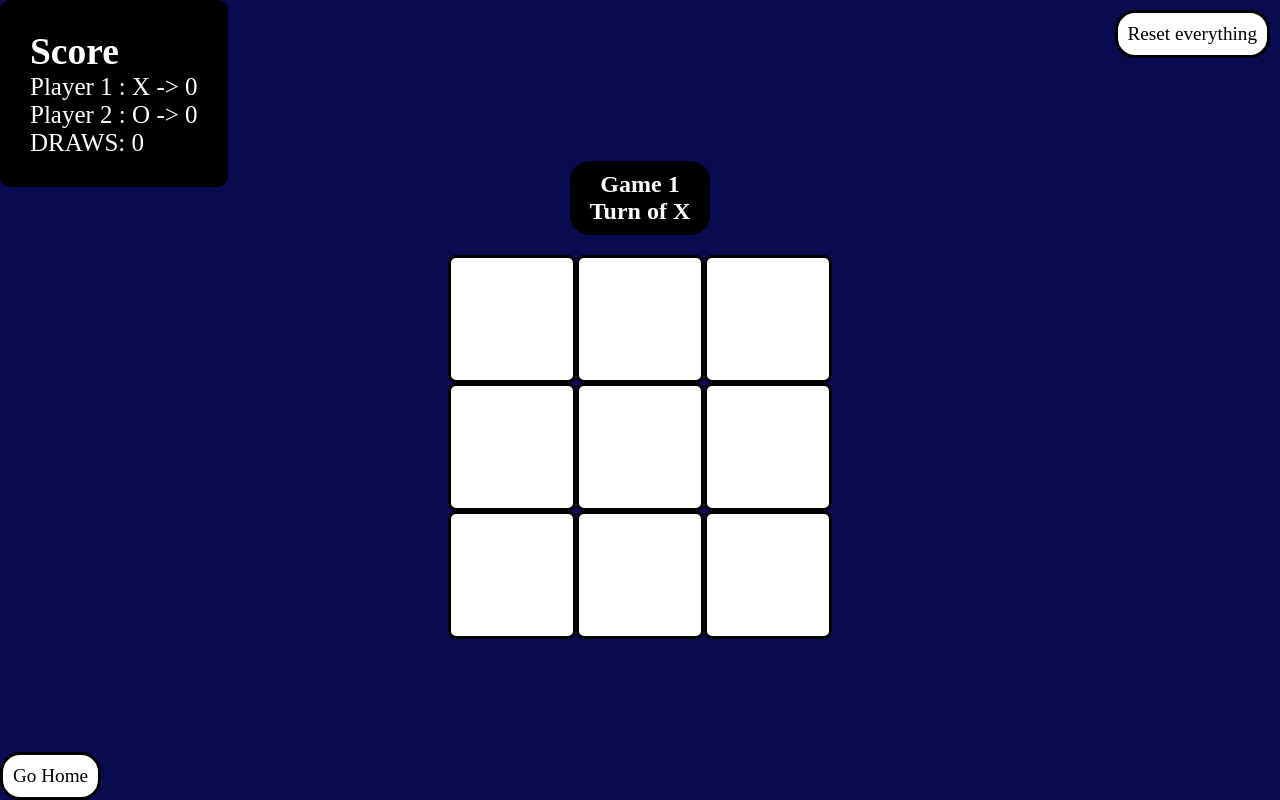
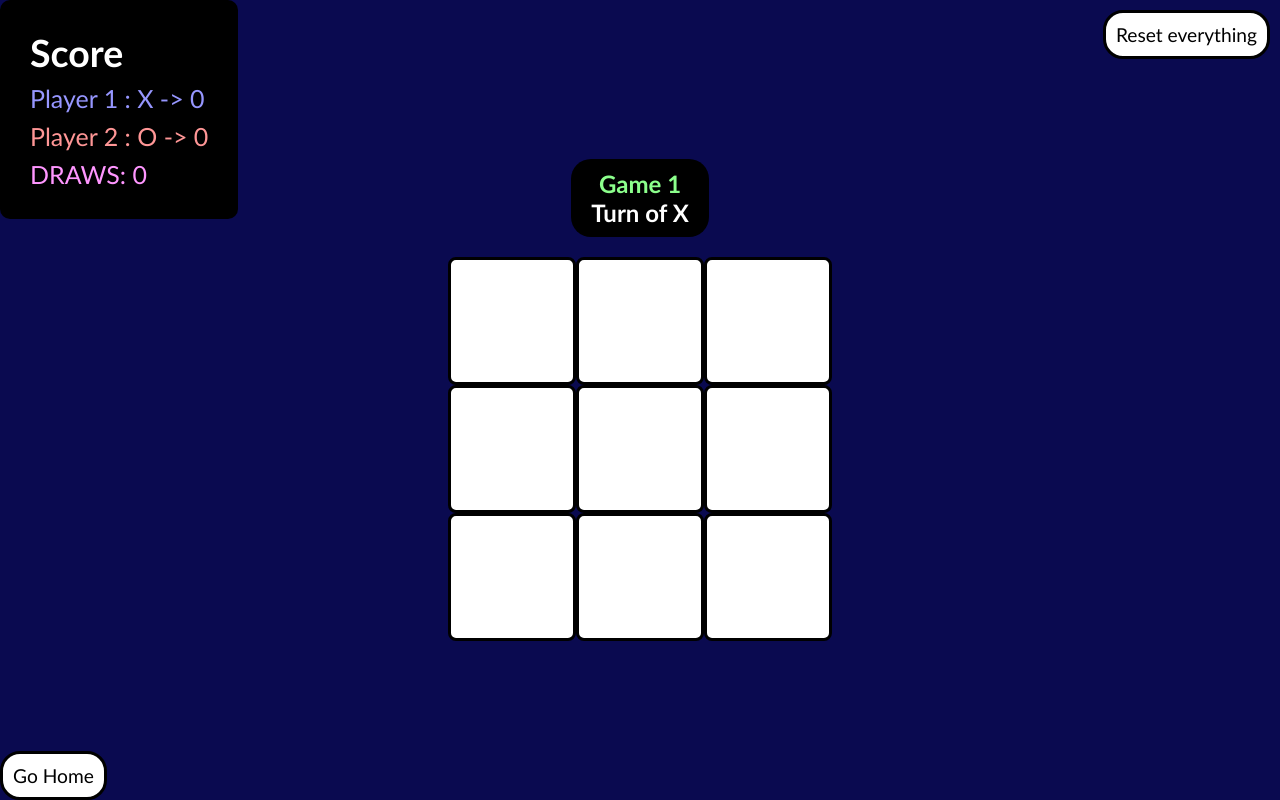
Before and after one commit to DJ5harma/WebGames, a React (Vite) app: page /zero-kaanta in a window 1280 px wide. Built offline with nearby package versions, Linux system fonts and the light colour scheme.

Commit message:
highlighted the winning boxes and added onDraw sound effect

```diff
--- a/src/Pages/ZeroKaanta/ScoreBoard.tsx
+++ b/src/Pages/ZeroKaanta/ScoreBoard.tsx
@@ -1,3 +1,5 @@
+import { isMobile } from "react-device-detect";
+
 export default function ScoreBoard({
 	playerStruct,
 }: {
@@ -12,20 +14,27 @@ export default function ScoreBoard({
 		<div
 			style={{
 				backgroundColor: "black",
-				fontSize: 25,
+				fontSize: isMobile ? 18 : 25,
 				position: "fixed",
 				top: 0,
 				left: 0,
-				padding: 30,
+				padding: isMobile ? 18 : 30,
 				borderRadius: 10,
+				display: "flex",
+				flexDirection: "column",
+				gap: 8,
 			}}
 		>
 			<h2>Score</h2>
-			Player 1 : X {" -> "} {playerStruct[1].wins}
-			<br />
-			Player 2 : O {" -> "} {playerStruct[2].wins}
-			<br />
-			DRAWS: {playerStruct.DRAWS}
+			<p style={{ color: "rgb(150, 150, 255)" }}>
+				Player 1 : X {" -> "} {playerStruct[1].wins}
+			</p>
+			<p style={{ color: "rgb(255, 150, 150)" }}>
+				Player 2 : O {" -> "} {playerStruct[2].wins}
+			</p>
+			<p style={{ color: "rgb(255, 150, 255 )" }}>
+				DRAWS: {playerStruct.DRAWS}
+			</p>
 		</div>
 	);
 }
--- a/src/Pages/ZeroKaanta/ZeroKaanta.tsx
+++ b/src/Pages/ZeroKaanta/ZeroKaanta.tsx
@@ -1,4 +1,4 @@
-import { useState } from "react";
+import { useEffect, useState } from "react";
 import "./ZeroKaanta.css";
 import { isMobile } from "react-device-detect";
 import checkWin from "./checkWin";
@@ -7,11 +7,13 @@ import ScoreBoard from "./ScoreBoard";
 import bloopAudio from "../../assets/bloop.mp3";
 import happyPopAudio from "../../assets/happy-pop.mp3";
 import celebrationAudio from "../../assets/celebration.mp3";
+import failAudio from "../../assets/fail.mp3";
 
 export default function ZeroKaanta() {
 	const clickAudio = new Audio(bloopAudio);
 	const popAudio = new Audio(happyPopAudio);
-	const gameOverSound = new Audio(celebrationAudio);
+	const winSound = new Audio(celebrationAudio);
+	const drawSound = new Audio(failAudio);
 
 	const initialState: " "[] = [" ", " ", " ", " ", " ", " ", " ", " ", " "];
 
@@ -35,7 +37,20 @@ export default function ZeroKaanta() {
 		turnOf: 1,
 	});
 
+	const [winningBoxes, setWinningBoxes] = useState<number[]>([]);
+
 	const CustomButton = ({ number }: { number: number }) => {
+		const [isWinning, setIsWinning] = useState(false);
+
+		useEffect(() => {
+			for (let i = 0; i < 3; i++)
+				if (winningBoxes[i] === number) {
+					setIsWinning(true);
+					return;
+				}
+			setIsWinning(false);
+		}, [winningBoxes.length]);
+
 		return (
 			<button
 				className="clickSpace"
@@ -43,6 +58,9 @@ export default function ZeroKaanta() {
 					width: isMobile ? "28vw" : "10vw",
 					height: isMobile ? "28vw" : "10vw",
 					borderRadius: 8,
+					backgroundColor: isWinning ? "black" : "white",
+					color: isWinning ? "white" : "black",
+					border: isWinning ? "none" : "default",
 				}}
 				onClick={() => {
 					if (winnerIsThere || filledArray[number] !== " ") return;
@@ -51,20 +69,20 @@ export default function ZeroKaanta() {
 					filledArray[number] = playerStruct.turnOf === 1 ? "X" : "O";
 					setFilledArray([...filledArray]);
 
-					if (checkWin(filledArray)) {
+					if (checkWin(filledArray, setWinningBoxes)) {
 						setWinnerIsThere(true);
 
 						const winner = playerStruct.turnOf;
 						if (winner === 1 || winner === 2)
 							playerStruct[winner].wins++;
 						setPlayerStruct({ ...playerStruct });
-						gameOverSound.play();
+						winSound.play();
 						return;
 					}
 					(() => {
 						for (let i = 0; i < 9; i++)
-							if (filledArray[i] === " ") return;
-						gameOverSound.play();
+							if (filledArray[i] === " ") return; // checking if not drawn
+						drawSound.play();
 						setDrawn(true);
 						playerStruct.DRAWS++;
 						setPlayerStruct({
@@ -115,8 +133,8 @@ export default function ZeroKaanta() {
 					textAlign: "center",
 				}}
 			>
-				Game {gameNumber}
-				<br />
+				<p style={{ color: "rgb(140, 255, 140)" }}>Game {gameNumber}</p>
+				<p>
 					{(() => {
 						if (winnerIsThere)
 							return `Winner is ${
@@ -128,6 +146,7 @@ export default function ZeroKaanta() {
 								playerStruct.turnOf === 1 ? "X" : "O"
 							}`;
 					})()}
+				</p>
 			</h2>
 
 			<div>
@@ -159,6 +178,7 @@ export default function ZeroKaanta() {
 							...playerStruct,
 							turnOf: playerStruct.turnOf === 1 ? 2 : 1,
 						});
+						setWinningBoxes([]);
 					}}
 				>
 					Play Again!
@@ -188,6 +208,7 @@ export default function ZeroKaanta() {
 							DRAWS: 0,
 							turnOf: 1,
 						});
+						setWinningBoxes([]);
 					}}
 				>
 					Reset everything
--- a/src/Pages/ZeroKaanta/checkWin.ts
+++ b/src/Pages/ZeroKaanta/checkWin.ts
@@ -1,4 +1,9 @@
-export default function checkWin(filledArray: (" " | "O" | "X")[]) {
+import { Dispatch, SetStateAction } from "react";
+
+export default function checkWin(
+	filledArray: (" " | "O" | "X")[],
+	setWinningBoxes: Dispatch<SetStateAction<number[]>>
+) {
 	function areEqual(n1: number, n2: number, n3: number) {
 		if (filledArray[n1] === " ") return false;
 		if (
@@ -6,6 +11,7 @@ export default function checkWin(filledArray: (" " | "O" | "X")[]) {
 			filledArray[n2] === filledArray[n3] &&
 			filledArray[n3] === filledArray[n1]
 		) {
+			setWinningBoxes([n1, n2, n3]);
 			return true;
 		}
 	}
--- a/src/index.css
+++ b/src/index.css
@@ -2,7 +2,9 @@
 	margin: 0;
 	padding: 0;
 	box-sizing: border-box;
-	font-family: cursive;
+	/* font-family: cursive; */
+	font-family: "Gill Sans", "Gill Sans MT", Calibri, "Trebuchet MS",
+		sans-serif;
 }
 nav {
 	p {
```
Also changed, not shown: 1 other file (tests, documents, lock files or other folders). Lines whose indentation alone changed are shown as unchanged.
